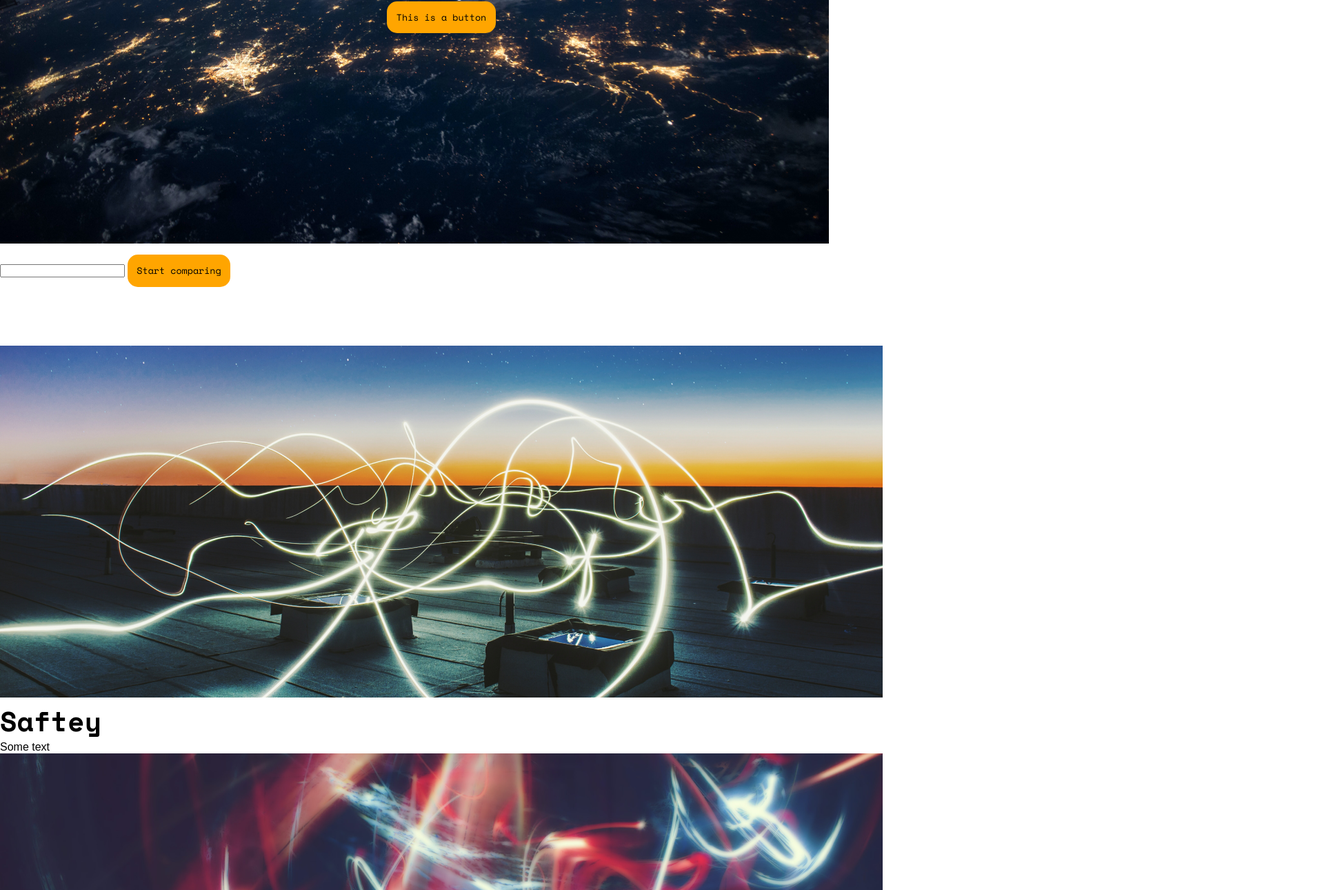
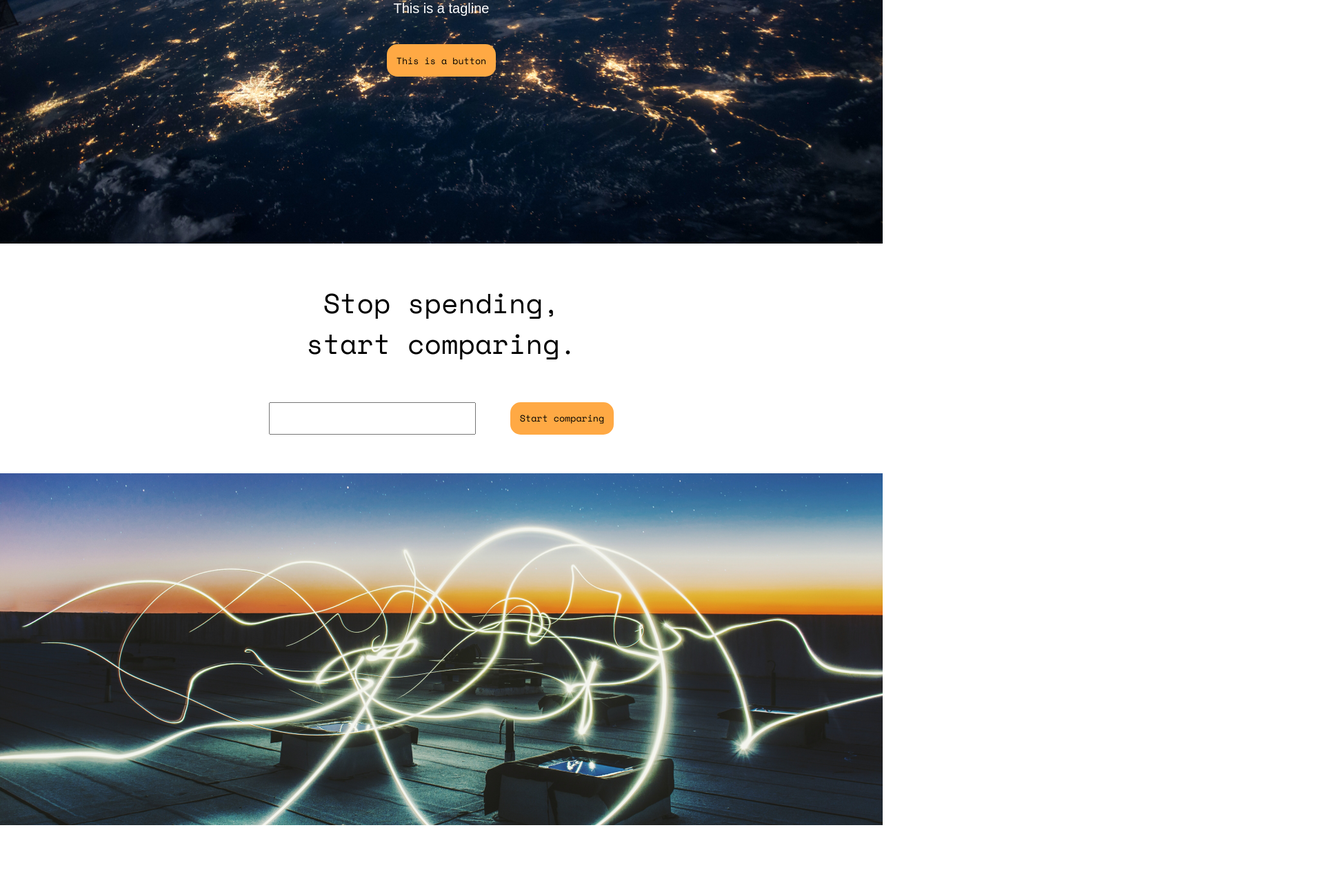
Before and after one commit to lingi524/cellular, a plain HTML site: page index.html in a window 1280 px wide. Shown: the part 447-1737 px from the top of the page at 69% size, 1920 px wide, since content can reach past the window. Drawn offline with nearby package versions, Linux system fonts and the light colour scheme.

Commit message:
Removed the grid system. Added padding, margins, and details.

```diff
--- a/index.html
+++ b/index.html
@@ -19,22 +19,26 @@
                 <button>This is a button</button>
         </header>
 
+        <div class="inbetween">
+        <h2>Stop spending, <br>
+            start comparing.</h2>
         <div class="input-container">
             <input>
             <button>Start comparing</button>
+        </div>
         </div>
 
         <main>
         <div class="main-1">
             <img src="images/lights-1.png">
             <h2>Saftey</h2>
-            <p>Some text</p>
+            <p>Suspendisse lacinia diam lacus, id tempor velit semper ac. Praesent dictum diam lectus, sed pellentesque mauris pulvinar eget. Nunc mattis volutpat orci, aliquet hendrerit nulla mattis eget. Vivamus a orci et neque venenatis placerat. Morbi at justo at dui aliquam dignissim sit amet in ante. Nunc ullamcorper fringilla diam, eget commodo diam faucibus eu. Praesent ullamcorper tellus sed nibh vulputate, eu imperdiet orci condimentum. Vestibulum a nisi eu massa pellentesque egestas et eu dui. In posuere id massa in congue. Phasellus venenatis mollis maximus. Curabitur vel eleifend dolor, ut dictum dolor. Nullam quis hendrerit turpis, id consectetur purus. Praesent eleifend velit eget sapien luctus ultrices eget eu sapien. Vivamus mollis, magna non mattis finibus, turpis tellus fermentum risus, at pulvinar tellus neque ut justo. Proin vitae tristique nisl.</p>
         </div>
 
         <div class="main-2">
             <img src="images/lights-2.png">
             <h2>About us</h2>
-            <p>Some text</p>
+            <p>Suspendisse lacinia diam lacus, id tempor velit semper ac. Praesent dictum diam lectus, sed pellentesque mauris pulvinar eget. Nunc mattis volutpat orci, aliquet hendrerit nulla mattis eget. Vivamus a orci et neque venenatis placerat. Morbi at justo at dui aliquam dignissim sit amet in ante. Nunc ullamcorper fringilla diam, eget commodo diam faucibus eu. Praesent ullamcorper tellus sed nibh vulputate, eu imperdiet orci condimentum. Vestibulum a nisi eu massa pellentesque egestas et eu dui. In posuere id massa in congue. Phasellus venenatis mollis maximus. Curabitur vel eleifend dolor, ut dictum dolor. Nullam quis hendrerit turpis, id consectetur purus. Praesent eleifend velit eget sapien luctus ultrices eget eu sapien. Vivamus mollis, magna non mattis finibus, turpis tellus fermentum risus, at pulvinar tellus neque ut justo. Proin vitae tristique nisl.</p>
         </div>
         </main>
         <footer>
--- a/style.css
+++ b/style.css
@@ -4,14 +4,14 @@
   box-sizing: border-box;
 }
 
-.grid {
+/* .grid {
   display: grid;
   grid-template-columns: repeat(12, 1fr);
   grid-auto-rows: minmax(50px, auto);
   grid-gap: 10px;
   grid-column-gap: 1em;
   grid-row-gap: 1em;
-}
+} */
 
 nav {
   /* grid-column: 1/13;
@@ -36,11 +36,13 @@ nav .meny {
 h1 {
   font-family: "Space Mono", monospace;
   font-size: 70px;
+  font-weight: 400;
 }
 
 h2 {
   font-family: "Space Mono", monospace;
   font-size: 40px;
+  font-weight: 400;
 }
 
 p {
@@ -48,7 +50,7 @@ p {
 }
 
 button {
-  background-color: orange;
+  background-color: #ffa944;
   font-family: "Space Mono", monospace;
   border: none;
   padding: 1em;
@@ -61,7 +63,7 @@ header {
   align-items: center;
   justify-content: center;
   background-image: url("nasa.jpg");
-  background-size: contain;
+  background-size: cover;
   background-repeat: no-repeat;
   height: 100vh;
   width: 100vw;
@@ -70,9 +72,51 @@ header {
   color: white;
 }
 
+header h1 {
+  margin-bottom: 40px;
+}
+
+header p {
+  font-size: 20px;
+  margin-bottom: 40px;
+}
+
+.inbetween {
+  display: flex;
+  flex-direction: column;
+  justify-content: center;
+  align-items: center;
+  margin-top: 7vh;
+  text-align: center;
+}
+
 .input-container {
+  display: flex;
+  flex-direction: row;
+  justify-content: center;
   grid-column: 1/13;
   grid-row: 2/4;
+  margin-top: 7vh;
+  margin-bottom: 7vh;
+}
+
+.input-container input {
+  width: 300px;
+  margin-right: 50px;
+}
+
+main p {
+  width: 75%;
+  margin-left: 8vw;
+  padding: 10px;
+  margin-top: 2vw;
+  margin-bottom: 10vh;
+}
+
+main h2 {
+  width: 75%;
+  margin-left: 8vw;
+  margin-top: 10vh;
 }
 
 .main-1 {
@@ -94,6 +138,12 @@ header {
 }
 
 footer {
-  grid-column: 1/13;
-  grid-row: 6/7;
+  font-family: "Space Mono", monospace;
+  font-weight: 400;
+  width: 100vw;
+  background-color: #ffa944;
+  height: 10vh;
+  display: flex;
+  align-items: center;
+  justify-content: center;
 }
```
